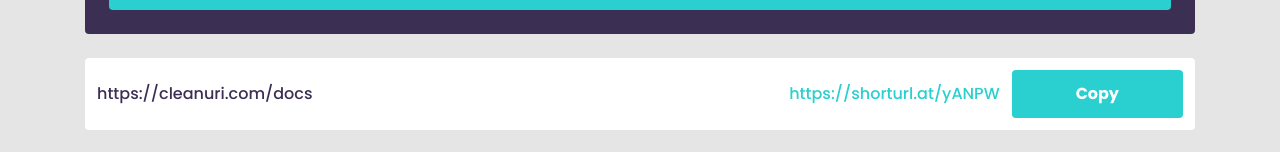
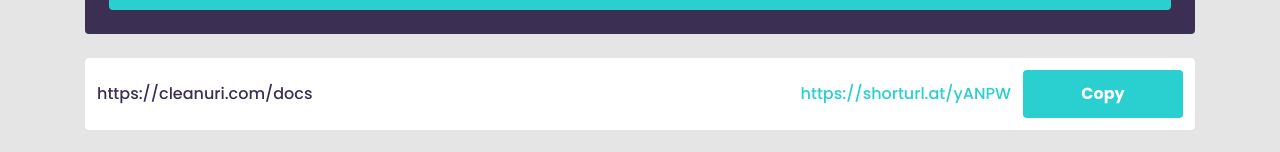
Before and after one commit to Shaswat0707/frontendmentor-react, a React (Vite) app: page /#/url-shortener in a window 1280 px wide. Shown: the part 648-800 px from the top of the page. Built offline with nearby package versions, Linux system fonts and the light colour scheme.

Commit message:
last minute bug fix

```diff
--- a/src/UrlShortener/UrlShortener.css
+++ b/src/UrlShortener/UrlShortener.css
@@ -676,6 +676,6 @@ h5.footer__link-heading {
   }
 
   .data-container .primary-button {
-    padding-inline: var(--size-800);
+    width: 10rem;
   }
 }
```
